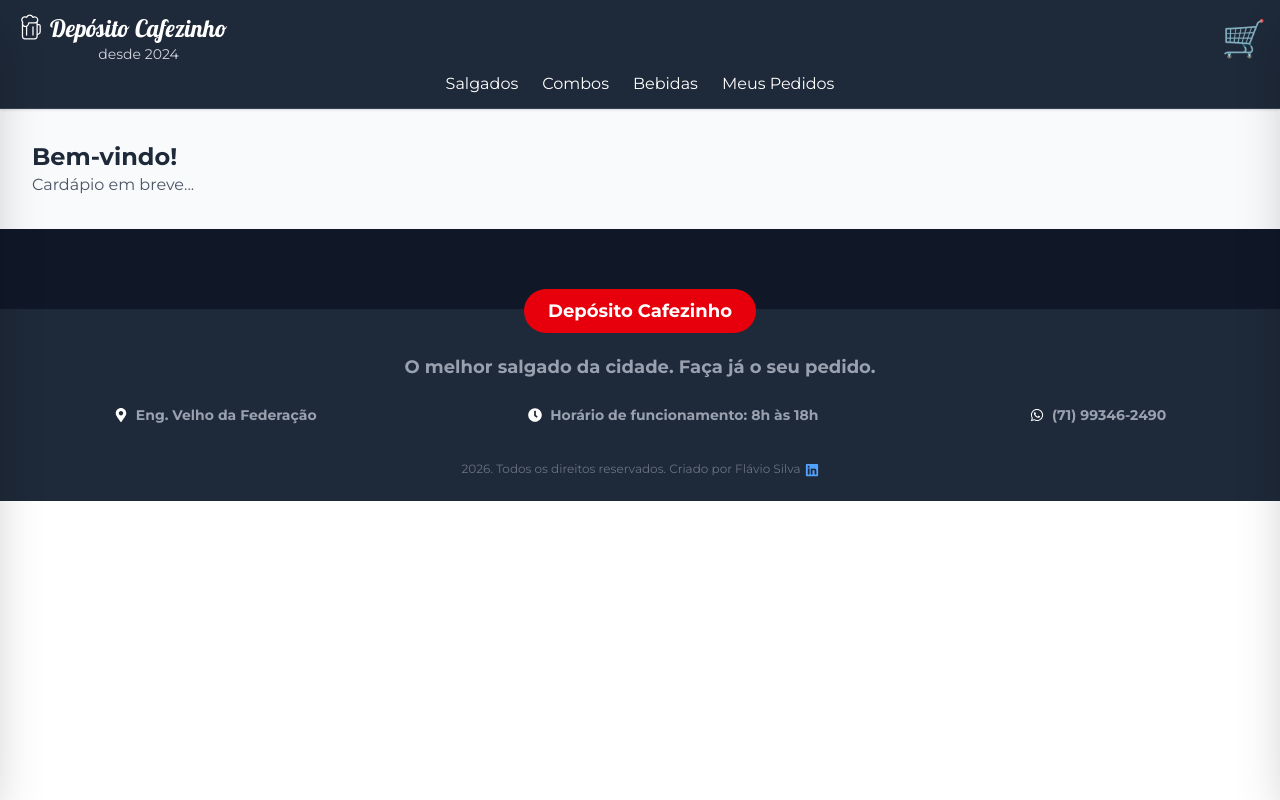
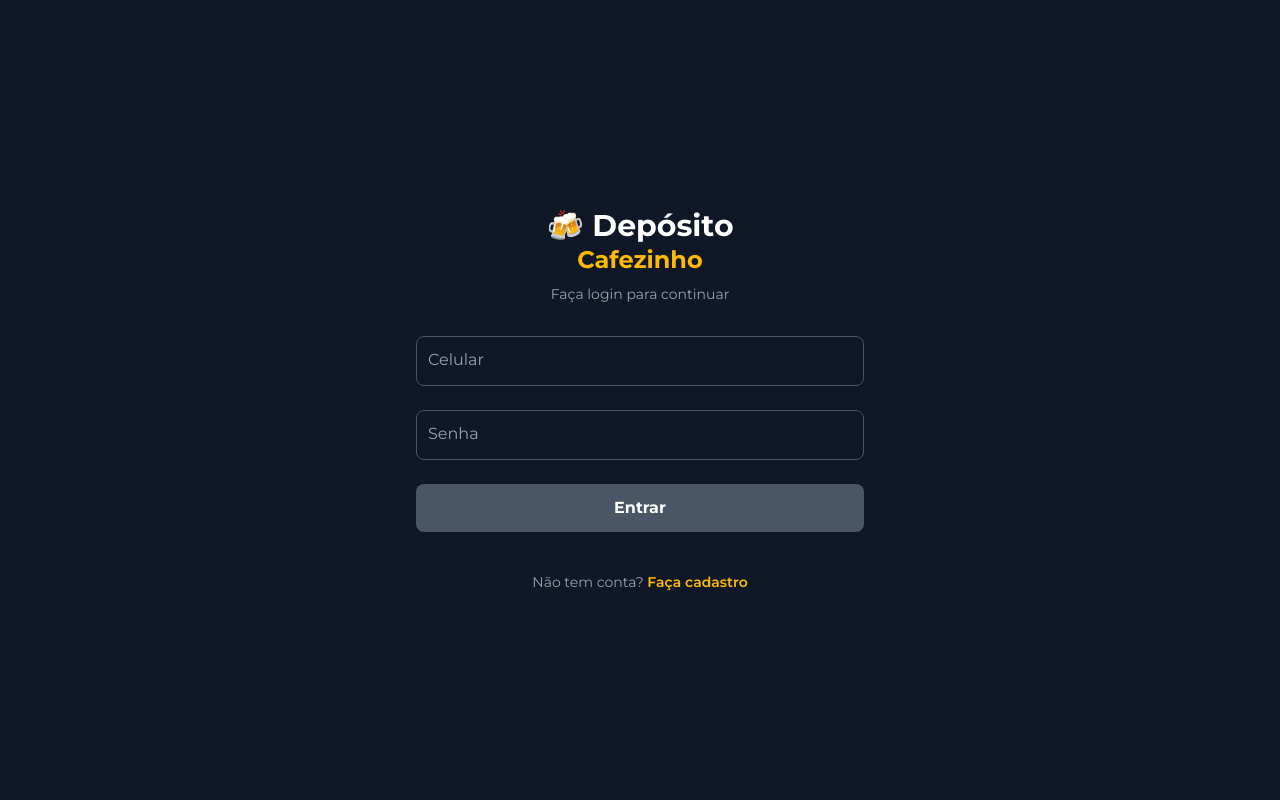
Before and after one commit to flavio16silva/deposito-cafezinho-react, a React (Vite) app: page / in a window 1280 px wide. Built offline with nearby package versions, Linux system fonts and the light colour scheme.

Commit message:
App: Novo layout / Rota login

```diff
--- a/src/App.jsx
+++ b/src/App.jsx
@@ -6,6 +6,7 @@ import {
   Outlet
 } from 'react-router-dom'
 
+import { Login } from './components/login'
 import { Navbar } from './components/navbar'
 import { Salgados } from './components/salgados'
 import { Combos } from './components/combo'
@@ -22,6 +23,14 @@ const Layout = () => {
         <Outlet />
       </main>
       <Footer />
+    </div>
+  )
+}
+
+const LayoutSimples = () => {
+  return (
+    <div className='min-h-screen bg-gray-900'>
+      <Outlet />
     </div>
   )
 }
@@ -43,14 +52,21 @@ const Home = () => {
 const App = () => {
   const router = createBrowserRouter(
     createRoutesFromElements(
+      <>
+        <Route path="/" element={<LayoutSimples />}>
+          <Route index element={<Login />} />
+          <Route path="/login" element={<Login />} />
+          <Route path="/cadastro" element={<Cadastro />} />
+        </Route>
+
         <Route path="/" element={< Layout />}>
-        <Route index element={<Home />} />
           <Route path="/salgados" element={<Salgados />} />
           <Route path="/combos" element={<Combos />} />
           <Route path="/bebidas" element={<Bebidas />} />
           <Route path="/meusPedidos" element={<MeusPedidos />} />
-        <Route path="/cadastro" element={<Cadastro />} />
         </Route>
+
+      </>
     )
   )
 
```
Lines whose indentation alone changed are shown as unchanged.
